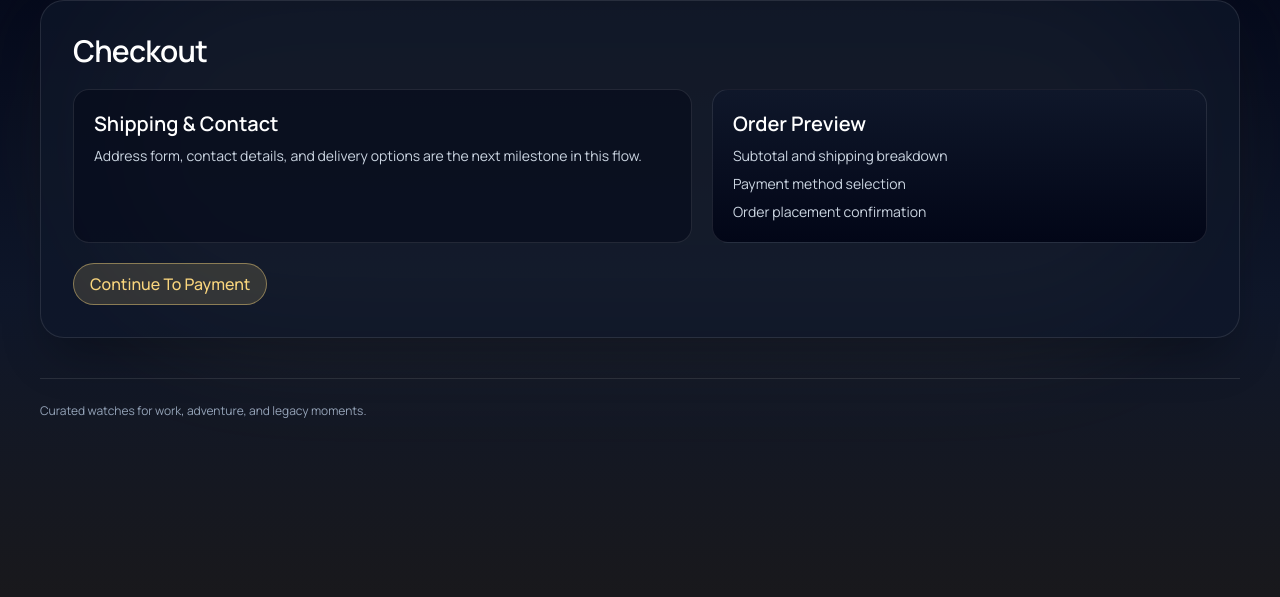
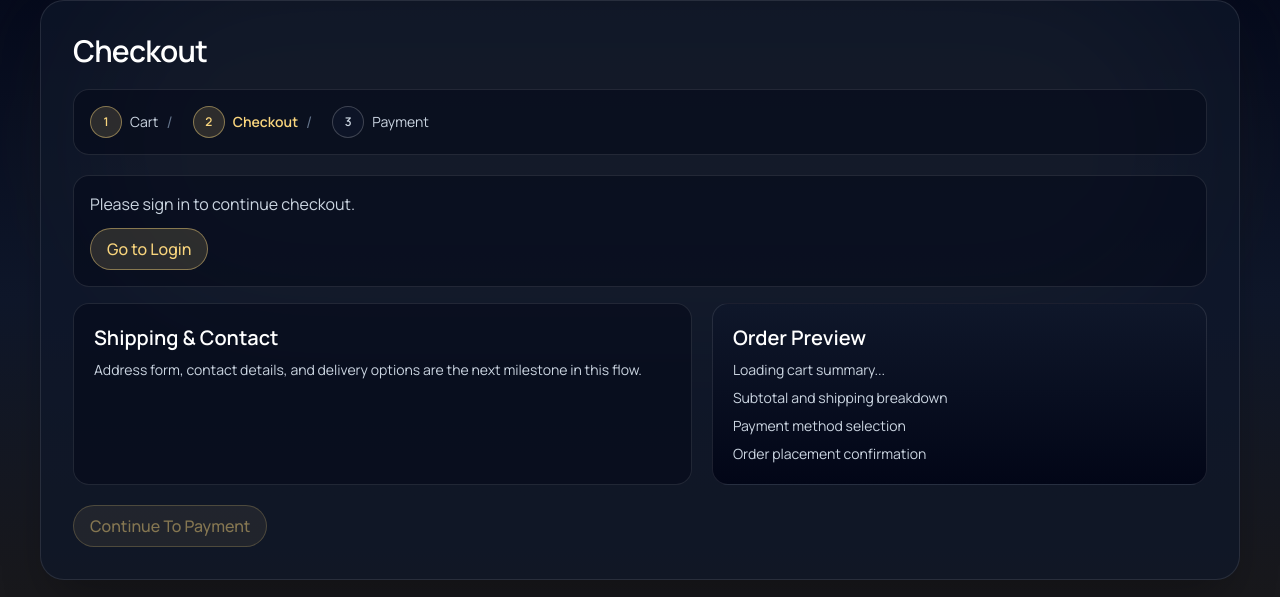
Before and after one commit to pratikchamlagain/ecommerce-website, a React app in the folder watchmatrix-platform/frontend/: page /checkout in a window 1280 px wide. Shown: the part 101-698 px from the top of the page. Built offline with nearby package versions, Linux system fonts and the light colour scheme; no server answers; the HTML template or start-up script is replaced by a standard one.

Commit message:
add sticky cart summary bar and checkout step progress with live order preview

```diff
--- /dev/null
+++ b/watchmatrix-platform/frontend/src/components/common/CheckoutProgress.jsx
@@ -0,0 +1,35 @@
+export default function CheckoutProgress({ currentStep = 1 }) {
+  const steps = [
+    { id: 1, label: "Cart" },
+    { id: 2, label: "Checkout" },
+    { id: 3, label: "Payment" }
+  ];
+
+  return (
+    <section className="wm-panel mb-5 p-4">
+      <div className="flex flex-wrap items-center gap-2 sm:gap-3">
+        {steps.map((step, index) => {
+          const isCompleted = currentStep > step.id;
+          const isCurrent = currentStep === step.id;
+
+          return (
+            <div className="flex items-center" key={step.id}>
+              <div
+                className="inline-flex h-8 w-8 items-center justify-center rounded-full border text-xs font-semibold"
+                style={{
+                  borderColor: isCurrent || isCompleted ? "var(--wm-accent-border)" : "rgb(255 255 255 / 0.2)",
+                  backgroundColor: isCurrent || isCompleted ? "var(--wm-accent-soft)" : "rgb(15 23 42 / 0.8)",
+                  color: isCurrent || isCompleted ? "var(--wm-accent)" : "rgb(203 213 225)"
+                }}
+              >
+                {step.id}
+              </div>
+              <span className={isCurrent ? "ml-2 text-sm font-semibold wm-price" : "ml-2 text-sm text-slate-300"}>{step.label}</span>
+              {index < steps.length - 1 ? <span className="mx-2 text-slate-500">/</span> : null}
+            </div>
+          );
+        })}
+      </div>
+    </section>
+  );
+}
--- a/watchmatrix-platform/frontend/src/pages/CartPage.jsx
+++ b/watchmatrix-platform/frontend/src/pages/CartPage.jsx
@@ -137,6 +137,20 @@ export default function CartPage() {
               </article>
             ))}
           </section>
+
+          {cart.items.length > 0 ? (
+            <div className="fixed bottom-4 left-1/2 z-40 w-[min(96%,760px)] -translate-x-1/2 rounded-2xl border border-white/15 bg-slate-950/90 p-3 shadow-2xl shadow-black/40 backdrop-blur">
+              <div className="flex flex-wrap items-center justify-between gap-3">
+                <div>
+                  <p className="m-0 text-sm text-slate-300">{cart.totals.totalItems} item(s) in cart</p>
+                  <p className="m-0 text-lg font-bold wm-price">Rs. {cart.totals.totalAmount.toFixed(2)}</p>
+                </div>
+                <Link className="wm-btn-primary inline-flex items-center" to="/checkout">
+                  Proceed to Checkout
+                </Link>
+              </div>
+            </div>
+          ) : null}
         </>
       ) : null}
     </PageShell>
--- a/watchmatrix-platform/frontend/src/pages/CheckoutPage.jsx
+++ b/watchmatrix-platform/frontend/src/pages/CheckoutPage.jsx
@@ -1,8 +1,32 @@
+import { Link } from "react-router-dom";
+import { useQuery } from "@tanstack/react-query";
 import PageShell from "../components/common/PageShell";
+import CheckoutProgress from "../components/common/CheckoutProgress";
+import { fetchCart } from "../lib/cartApi";
+import { getAccessToken } from "../lib/authStorage";
 
 export default function CheckoutPage() {
+  const token = getAccessToken();
+
+  const cartQuery = useQuery({
+    queryKey: ["cart", "checkout"],
+    queryFn: fetchCart,
+    enabled: Boolean(token)
+  });
+
+  const cart = cartQuery.data;
+
   return (
     <PageShell title="Checkout">
+      <CheckoutProgress currentStep={2} />
+
+      {!token ? (
+        <section className="wm-panel mb-4">
+          <p className="m-0 text-slate-300">Please sign in to continue checkout.</p>
+          <Link className="wm-btn-primary mt-3 inline-flex" to="/login">Go to Login</Link>
+        </section>
+      ) : null}
+
       <section className="grid gap-5 lg:grid-cols-[1fr_0.8fr]">
         <article className="wm-panel p-5">
           <h3 className="m-0 text-xl font-semibold text-white">Shipping & Contact</h3>
@@ -12,15 +36,27 @@ export default function CheckoutPage() {
         </article>
         <article className="wm-card p-5">
           <h3 className="m-0 text-xl font-semibold text-white">Order Preview</h3>
-          <ul className="mb-0 mt-2 grid gap-2 text-sm text-slate-300">
-            <li>Subtotal and shipping breakdown</li>
-            <li>Payment method selection</li>
-            <li>Order placement confirmation</li>
-          </ul>
+          {cartQuery.isPending ? <p className="mt-2 text-sm text-slate-300">Loading cart summary...</p> : null}
+          {cartQuery.isError ? <p className="mt-2 text-sm text-rose-300">Could not load checkout summary.</p> : null}
+
+          {cart ? (
+            <div className="mt-3 grid gap-2 text-sm text-slate-300">
+              <p className="m-0"><strong>Items:</strong> {cart.totals.totalItems}</p>
+              <p className="m-0"><strong>Subtotal:</strong> <span className="wm-price">Rs. {cart.totals.totalAmount.toFixed(2)}</span></p>
+              <p className="m-0"><strong>Shipping:</strong> Rs. 0.00</p>
+              <p className="m-0 text-base font-semibold"><strong>Total:</strong> <span className="wm-price">Rs. {cart.totals.totalAmount.toFixed(2)}</span></p>
+            </div>
+          ) : (
+            <ul className="mb-0 mt-2 grid gap-2 text-sm text-slate-300">
+              <li>Subtotal and shipping breakdown</li>
+              <li>Payment method selection</li>
+              <li>Order placement confirmation</li>
+            </ul>
+          )}
         </article>
       </section>
 
-      <button className="wm-btn-primary mt-5" type="button">
+      <button className="wm-btn-primary mt-5" type="button" disabled={!token || !cart || cart.items.length === 0}>
         Continue To Payment
       </button>
     </PageShell>
--- a/watchmatrix-platform/frontend/src/pages/ProductDetailPage.jsx
+++ b/watchmatrix-platform/frontend/src/pages/ProductDetailPage.jsx
@@ -1,7 +1,8 @@
+import { useMemo, useState } from "react";
 import { Link, useParams } from "react-router-dom";
 import { useMutation, useQuery, useQueryClient } from "@tanstack/react-query";
 import PageShell from "../components/common/PageShell";
-import { fetchProductBySlug } from "../lib/productsApi";
+import { fetchProductBySlug, fetchProducts } from "../lib/productsApi";
 import { addToCart } from "../lib/cartApi";
 import { getAccessToken } from "../lib/authStorage";
 
@@ -23,6 +24,41 @@ export default function ProductDetailPage() {
 
   const product = productQuery.data;
 
+  const galleryImages = useMemo(() => {
+    if (!product?.imageUrl) {
+      return [];
+    }
+
+    return [
+      `${product.imageUrl}?auto=format&fit=crop&w=1400&q=80`,
+      `${product.imageUrl}?auto=format&fit=crop&w=1200&h=900&q=80`,
+      `${product.imageUrl}?auto=format&fit=crop&w=1200&h=1000&q=80`,
+      `${product.imageUrl}?auto=format&fit=crop&w=1200&h=800&q=80`
+    ];
+  }, [product?.imageUrl]);
+
+  const [activeImageIndex, setActiveImageIndex] = useState(0);
+
+  const relatedQuery = useQuery({
+    queryKey: ["related-products", product?.category?.slug, slug],
+    queryFn: async () => {
+      const result = await fetchProducts({
+        category: product.category.slug,
+        page: 1,
+        limit: 10,
+        sortBy: "createdAt",
+        sortOrder: "desc"
+      });
+
+      return (result.items || []).filter((item) => item.slug !== slug).slice(0, 6);
+    },
+    enabled: Boolean(product?.category?.slug)
+  });
+
+  const relatedProducts = relatedQuery.data || [];
+
+  const activeImage = galleryImages[activeImageIndex] || product?.imageUrl;
+
   return (
     <PageShell title="Product Detail">
       <Link className="wm-btn-secondary inline-flex rounded-full px-4" to="/products">
@@ -33,9 +69,25 @@ export default function ProductDetailPage() {
       {productQuery.isError ? <p className="mt-4 text-rose-300">Unable to load product details.</p> : null}
 
       {product ? (
+        <>
         <section className="mt-5 grid gap-5 lg:grid-cols-[1fr_1fr]">
           <article className="wm-card p-4">
-            <img className="h-[380px] w-full rounded-2xl bg-slate-800 object-cover" src={product.imageUrl} alt={product.name} />
+            <img className="h-[380px] w-full rounded-2xl bg-slate-800 object-cover" src={activeImage} alt={product.name} />
+
+            {galleryImages.length > 1 ? (
+              <div className="mt-3 grid grid-cols-4 gap-2">
+                {galleryImages.map((image, index) => (
+                  <button
+                    className={index === activeImageIndex ? "overflow-hidden rounded-xl border-2 border-white/60" : "overflow-hidden rounded-xl border border-white/10"}
+                    key={image}
+                    type="button"
+                    onClick={() => setActiveImageIndex(index)}
+                  >
+                    <img className="h-20 w-full object-cover" src={image} alt={`${product.name} view ${index + 1}`} loading="lazy" />
+                  </button>
+                ))}
+              </div>
+            ) : null}
           </article>
 
           <article className="wm-panel">
@@ -65,6 +117,40 @@ export default function ProductDetailPage() {
             )}
           </article>
         </section>
+
+        <section className="mt-8">
+          <div className="mb-3 flex items-center justify-between gap-3">
+            <h4 className="m-0 text-xl font-semibold text-white">Related Products</h4>
+            {product.category?.slug ? (
+              <Link className="wm-price text-sm font-semibold" to={`/products?category=${product.category.slug}&page=1`}>
+                View More In {product.category.name}
+              </Link>
+            ) : null}
+          </div>
+
+          {relatedQuery.isPending ? <p className="wm-muted">Loading related products...</p> : null}
+          {relatedQuery.isError ? <p className="text-rose-300">Unable to load related products.</p> : null}
+
+          {!relatedQuery.isPending && !relatedQuery.isError && relatedProducts.length === 0 ? (
+            <p className="wm-panel wm-muted">No related products found yet.</p>
+          ) : null}
+
+          {relatedProducts.length > 0 ? (
+            <div className="grid grid-cols-1 gap-3 sm:grid-cols-2 lg:grid-cols-3">
+              {relatedProducts.map((item) => (
+                <article className="wm-card p-3" key={item.id}>
+                  <Link to={`/products/${item.slug}`}>
+                    <img className="h-40 w-full rounded-xl bg-slate-800 object-cover" src={item.imageUrl} alt={item.name} loading="lazy" />
+                  </Link>
+                  <h5 className="mb-1 mt-3 text-base font-semibold text-white">{item.name}</h5>
+                  <p className="my-1 text-sm text-slate-400">{item.brand}</p>
+                  <p className="wm-price mt-1 font-bold">Rs. {Number(item.price).toFixed(2)}</p>
+                </article>
+              ))}
+            </div>
+          ) : null}
+        </section>
+        </>
       ) : null}
     </PageShell>
   );
```
